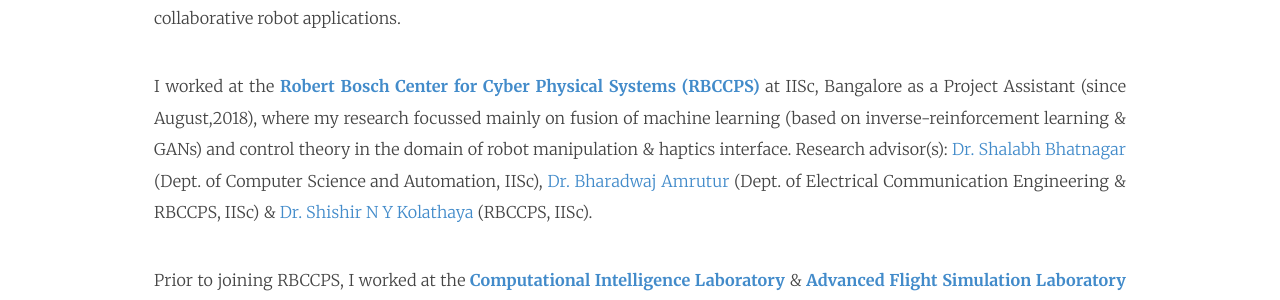
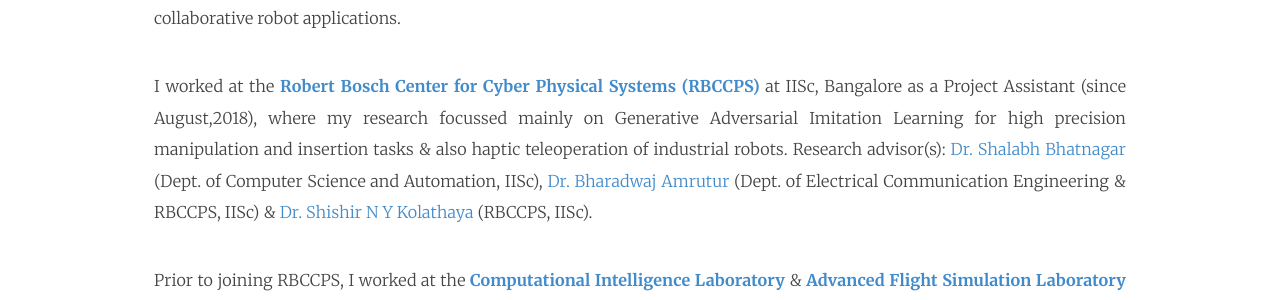
Before and after one commit to navuboy/navuboy.github.io, a Jekyll site: the page built from index.html, in a window 1280 px wide. Shown: the part 864-1164 px from the top of the page. Built offline with Jekyll 4.4.1, drawn with Linux system fonts in a browser that asks for light colours; some web fonts are replaced.

Commit message:
Update main.md

```diff
--- a/_includes/main.md
+++ b/_includes/main.md
@@ -5,7 +5,7 @@
 <p>I graduated from <strong><a href="http://www.vit.ac.in/" class="md-link">VIT University, Vellore</a></strong> with bachelors degree in Mechanical Engineering (2017). Right after graduation, I joined <strong><a href="https://new.abb.com/products/robotics" class="md-link">ABB's Robotics Motion Division</a></strong> in Bangalore as a Graduate Engineer Trainee (April,2017-August,2017). At ABB, I was part of the design and simulation team, developing the initial prototype version of Anthropomorphic Robot Arm(ARA) for collaborative robot applications.</p>
 <br>
 <p style="text-align:justify">
-I worked at the <strong><a href="http://www.rbccps.org/" class="md-link">Robert Bosch Center for Cyber Physical Systems (RBCCPS)</a></strong> at IISc, Bangalore as a Project Assistant (since August,2018), where my research focussed mainly on fusion of machine learning (based on inverse-reinforcement learning & GANs) and control theory in the domain of robot manipulation & haptics interface. Research advisor(s): <a href="https://drona.csa.iisc.ac.in/~shalabh/" class="md-link"> Dr. Shalabh Bhatnagar</a> (Dept. of Computer Science and Automation, IISc), <a href="http://www.cense.iisc.ac.in/bharadwaj-amrutur" class="md-link">Dr. Bharadwaj Amrutur</a> (Dept. of Electrical Communication Engineering & RBCCPS, IISc) & <a href="https://shishirny.github.io/" class="md-link">Dr. Shishir N Y Kolathaya</a> (RBCCPS, IISc).
+I worked at the <strong><a href="http://www.rbccps.org/" class="md-link">Robert Bosch Center for Cyber Physical Systems (RBCCPS)</a></strong> at IISc, Bangalore as a Project Assistant (since August,2018), where my research focussed mainly on Generative Adversarial Imitation Learning for high precision manipulation and insertion tasks & also haptic teleoperation of industrial robots. Research advisor(s): <a href="https://drona.csa.iisc.ac.in/~shalabh/" class="md-link"> Dr. Shalabh Bhatnagar</a> (Dept. of Computer Science and Automation, IISc), <a href="http://www.cense.iisc.ac.in/bharadwaj-amrutur" class="md-link">Dr. Bharadwaj Amrutur</a> (Dept. of Electrical Communication Engineering & RBCCPS, IISc) & <a href="https://shishirny.github.io/" class="md-link">Dr. Shishir N Y Kolathaya</a> (RBCCPS, IISc).
 </p>
 <br>
 <p style="text-align:justify">
```
